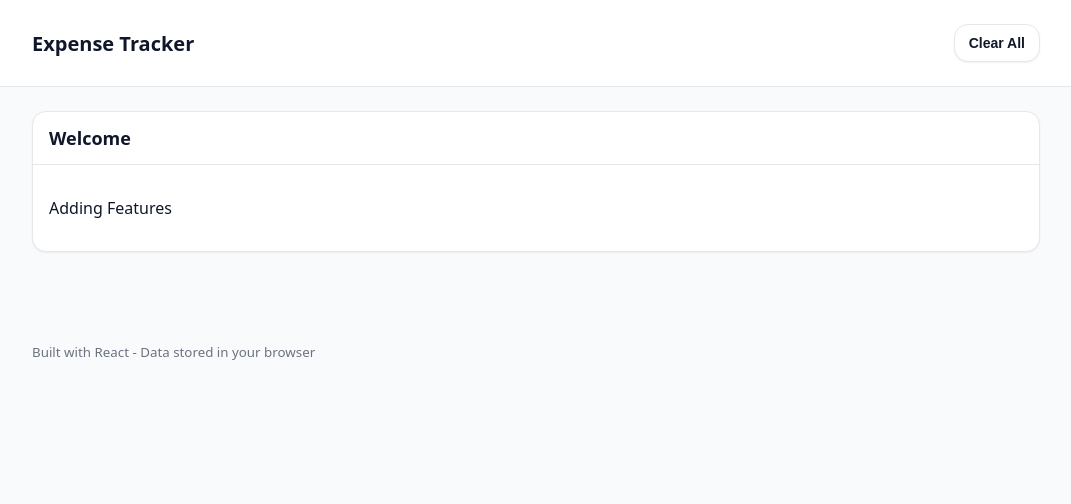
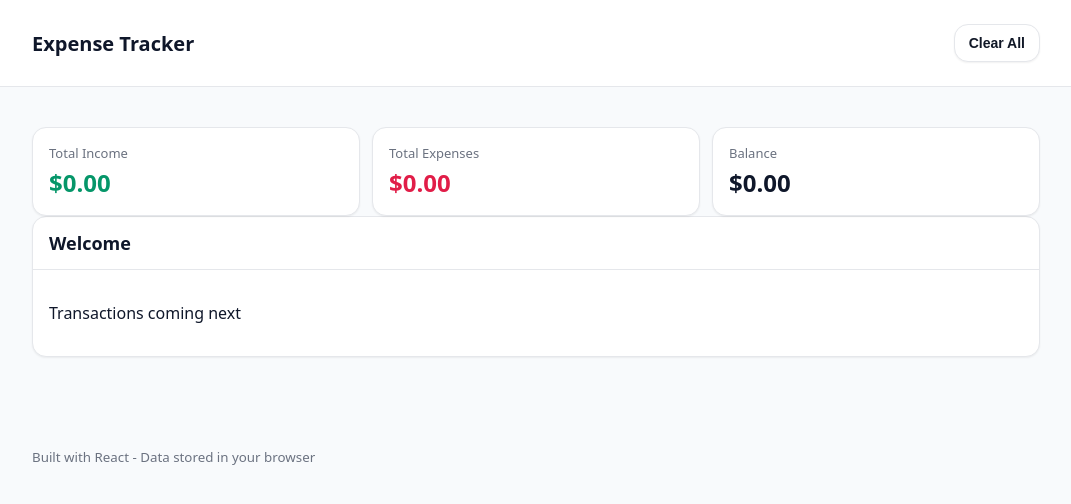
Before and after one commit to bbkbyti/Expense-Tracker, a React (Create React App) app in the folder client/: page / in a window 1280 px wide. Shown: the top 504 px of the page, without its empty margins (104-1175 px from the left). Built offline with nearby package versions, Linux system fonts and the light colour scheme.

Commit message:
Summary card

```diff
--- a/client/src/App.js
+++ b/client/src/App.js
@@ -4,6 +4,7 @@ import Button from "./components/Button";
 import Header from "./components/Header";
 import Card from "./components/Card";
 import Footer from "./components/Footer";
+import Summary from "./components/Summary";
 
 function App() {
   const [transactions, setTransactions] = useState([]);
@@ -15,8 +16,9 @@ function App() {
     <div className="app-root">
       <Header onClearAll={handleClearAll} />
       <main className="container">
+        <Summary income={0} expense={0} balance={0} />
         <Card title="Welcome">
-          <p>Adding Features</p>
+          <p>Transactions coming next</p>
         </Card>
       </main>
       <Footer />
--- /dev/null
+++ b/client/src/components/Summary.css
@@ -0,0 +1,29 @@
+.summary {
+  display: grid;
+  gap: 12px;
+  grid-template-columns: 1fr;
+  margin-top: 16px;
+}
+@media (min-width: 768px) {
+  .summary {
+    grid-template-columns: repeat(3, 1fr);
+  }
+}
+.summary-card {
+  display: grid;
+  gap: 4px;
+}
+.summary-label {
+  color: var(--muted);
+  font-size: 13px;
+}
+.summary-value {
+  font-size: 24px;
+  font-weight: 800;
+}
+.summary-value.income {
+  color: var(--success);
+}
+.summary-value.expense {
+  color: var(--danger);
+}
--- /dev/null
+++ b/client/src/components/Summary.js
@@ -0,0 +1,25 @@
+import React from 'react';
+import Card from './Card';
+import { formatCurrency } from '../utils/currency';
+import "./Summary.css";
+
+export default function Summary({ income, expense, balance }) {
+    return (
+        <div className="summary">
+            <SummaryCard label="Total Income" value={income} tone="income" />
+            <SummaryCard label="Total Expenses" value={expense} tone="expense" />
+            <SummaryCard label="Balance" value={balance} tone={balance >= 0 ? "neutral" : "expense"} />
+        </div>
+    )
+}
+
+function SummaryCard({ label, value, tone }) {
+    return (
+        <Card>
+            <div className="summary-card">
+                <div className="summary-label">{label}</div>
+                <div className={`summary-value ${tone}`}>{formatCurrency(value)}</div>
+            </div>
+        </Card>
+    )
+}
```
